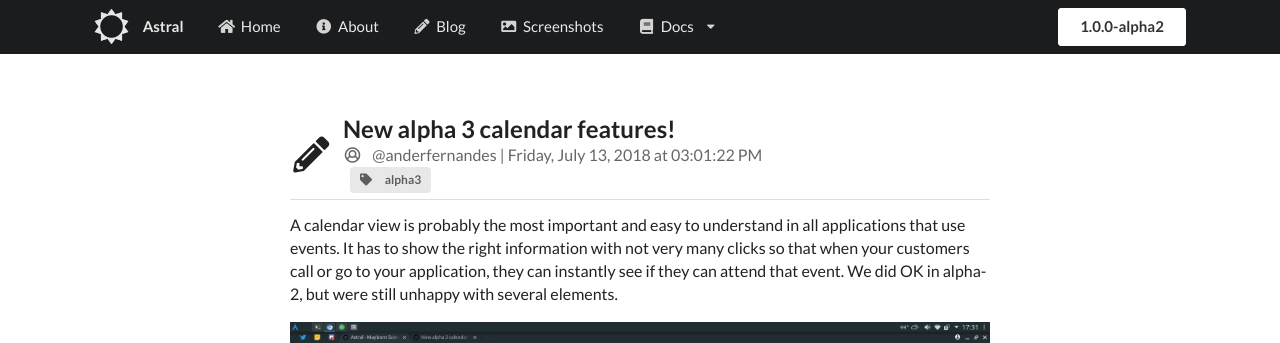
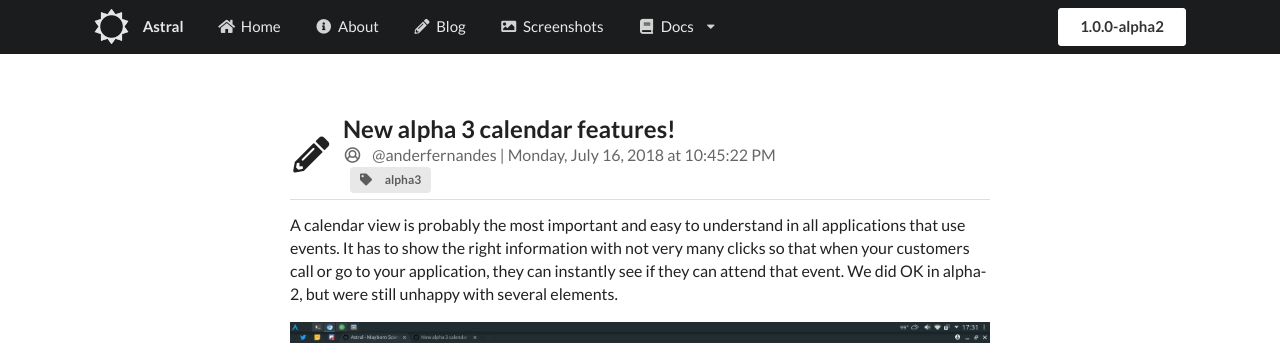
Before and after one commit to anderfernandes/astral-docs, a Jekyll site: the page built from blog/_posts/2018-7-26-new-alpha-3-calendar-features.md, in a window 1280 px wide and 900 px high. Shown: the top 343 px of the window. Built offline with Jekyll 4.4.1, drawn with Linux system fonts in a browser that asks for light colours; nearby versions of some CDN libraries.

Commit message:
Fixing new  post date

```diff
--- a/blog/_posts/2018-7-26-new-alpha-3-calendar-features.md
+++ b/blog/_posts/2018-7-26-new-alpha-3-calendar-features.md
@@ -2,7 +2,7 @@
 layout: post
 title:  "New alpha 3 calendar features!"
 permalink: /:categories/:title
-date:   2018-7-13 10:01:22 -0500
+date:   2018-7-16 17:45:22 -0500
 categories: alpha3
 cover: /assets/images/Screenshot_20180713_094947.png
 excerpt: Time to take a look at the several improvements we've done to calendar!
```
